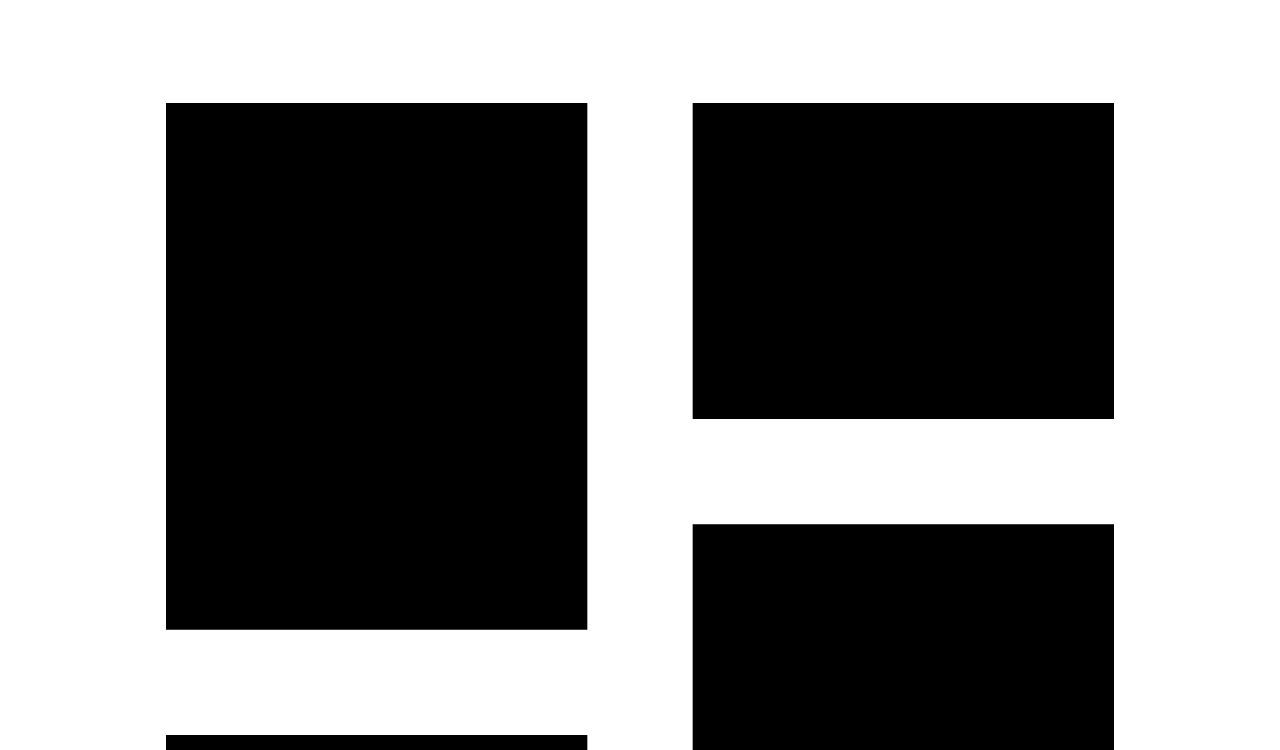
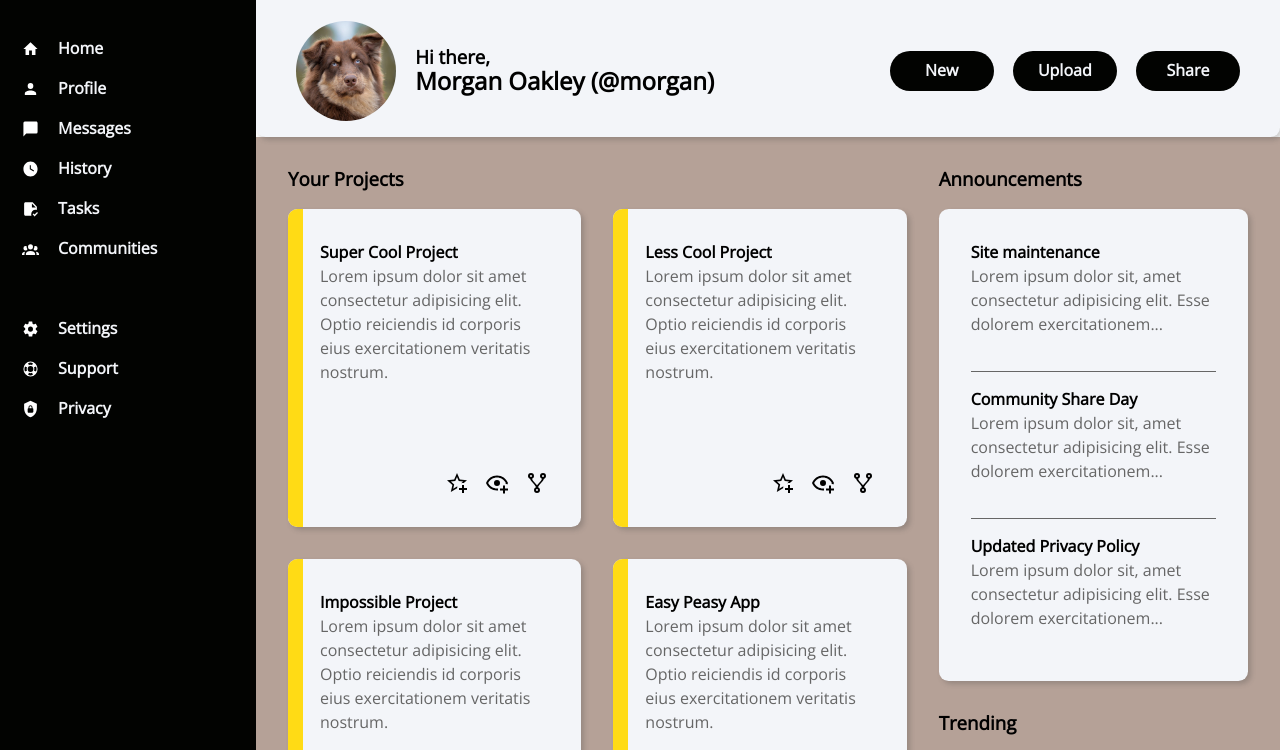
Before and after one commit to detierrez/odin-dashboard, a plain HTML site: page index.html in a window 1280 px wide. Shown: the part 63-813 px from the top of the page. Drawn offline with Linux system fonts and the light colour scheme; the site is published under a folder, as on GitHub Pages, so addresses that start at the root find nothing.

Commit message:
Fix urls to stylesheets

```diff
--- a/index.html
+++ b/index.html
@@ -5,8 +5,8 @@
     <meta name="viewport" content="width=device-width, initial-scale=1.0">
     <title>Dashboard</title>
     <link href="./src/font/Open_Sans/opensans-variablefont_wdthwght-webfont.woff2" rel="preload" as="font" crossorigin>
-    <link rel="stylesheet" href="/css/modern-normalize.css">
-    <link rel="stylesheet" href="/css/style.css">
+    <link rel="stylesheet" href="./css/modern-normalize.css">
+    <link rel="stylesheet" href="./css/style.css">
 </head>
 <body>
     <div class="sidebar">
```
